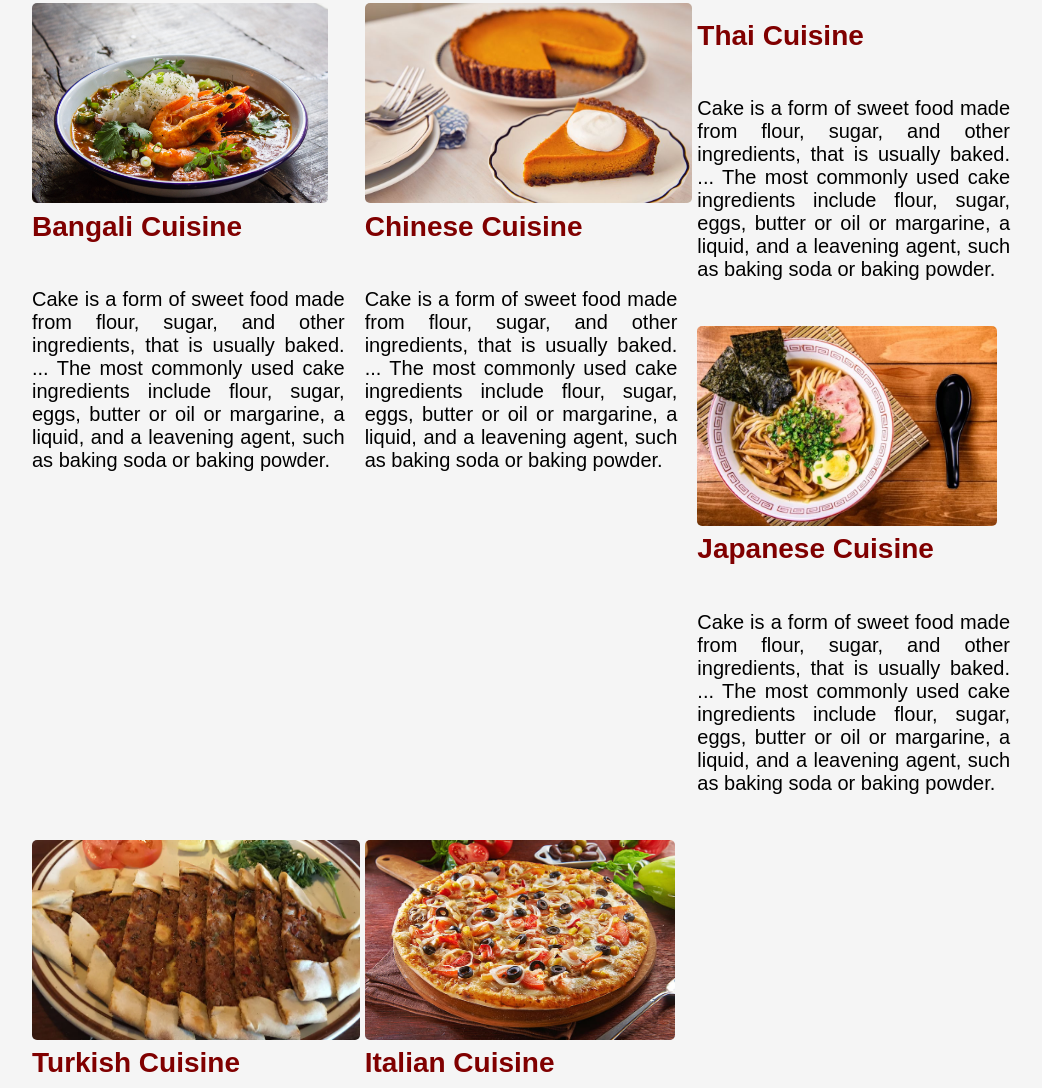
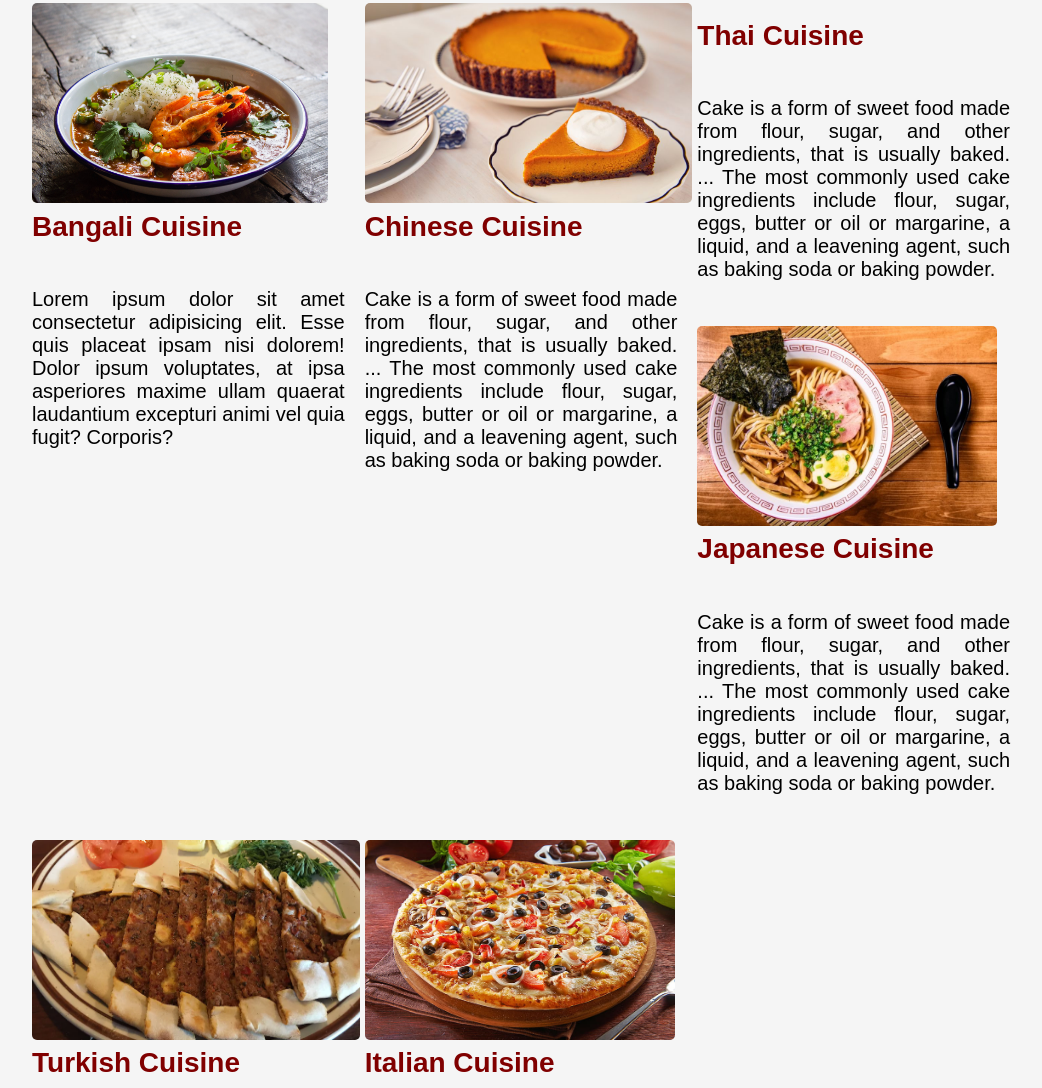
Before and after one commit to Rahidapriya/Multi-Cuisine, a plain HTML site: page index.html in a window 1280 px wide. Shown: the part 988-2076 px from the top of the page, without its empty margins (153-1195 px from the left). Drawn offline with Linux system fonts and the light colour scheme; some packages are replaced by stand-ins of ours; a script that the page names is missing; a web font is replaced by a local one.

Commit message:
lorem ipsum commited

```diff
--- a/index.html
+++ b/index.html
@@ -83,8 +83,7 @@
                             <h2 class="product_heading">
                                 <p><a href="8https://travelfoodatlas.com/traditional-foods-bangladesh-top-9-must-try-bangladeshi-dishes">Bangali Cuisine</a></p>
                             </h2>
-                            <p>Cake is a form of sweet food made from flour, sugar, and other ingredients, that is usually baked.
-                                ... The most commonly used cake ingredients include flour, sugar, eggs, butter or oil or margarine, a liquid, and a leavening agent, such as baking soda or baking powder.</p>
+                            <p>Lorem ipsum dolor sit amet consectetur adipisicing elit. Esse quis placeat ipsam nisi dolorem! Dolor ipsum voluptates, at ipsa asperiores maxime ullam quaerat laudantium excepturi animi vel quia fugit? Corporis?</p>
                         </div>
                         <div class="product__list__item">
                             <a href=" https://www.delish.com/cooking/recipe-ideas/g3153/chinese-food-recipes/?fbclid=IwAR2aoA9KKSlhe25H044eHUVzMeCYrYa3gwZv2HsbcdN7IYYGq53hNH02kVo"><img class="img-responsive" src="chinese.jpg" height="200px",width="100px" alt=""></a>
```
